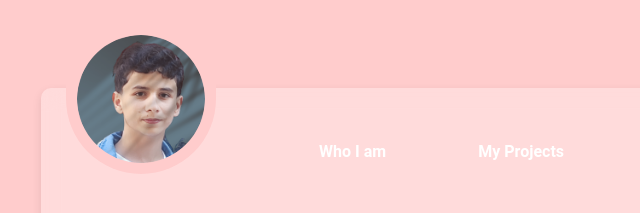
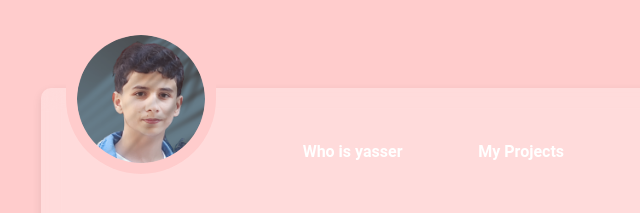
Before and after one commit to yasserlakrid/my-portofolio-, a plain HTML site: page index.html in a window 1280 px wide. Shown: the top 213 px of the page, 220-860 px from the left. Drawn offline with Linux system fonts and the light colour scheme.

Commit message:
my portofolio v1.1

```diff
--- a/index.html
+++ b/index.html
@@ -19,7 +19,7 @@
 
         <nav class="list">
             <div class="innerlist">
-                <span class="who">Who I am</span>
+                <span class="who">Who is yasser</span>
                 <span class="projects">My Projects</span>
                 <span class="social">Social Media</span>
             </div>
--- a/script.js
+++ b/script.js
@@ -23,7 +23,6 @@ whoBtn.addEventListener('click',()=>{
             <li>I can manage social media accounts and create daily posts.</li>
         </ul>
     </div>`
-    console.log('who page displayed')
     whoPage = true
     projectsPage = false
     socialMediaPAge = false
```
